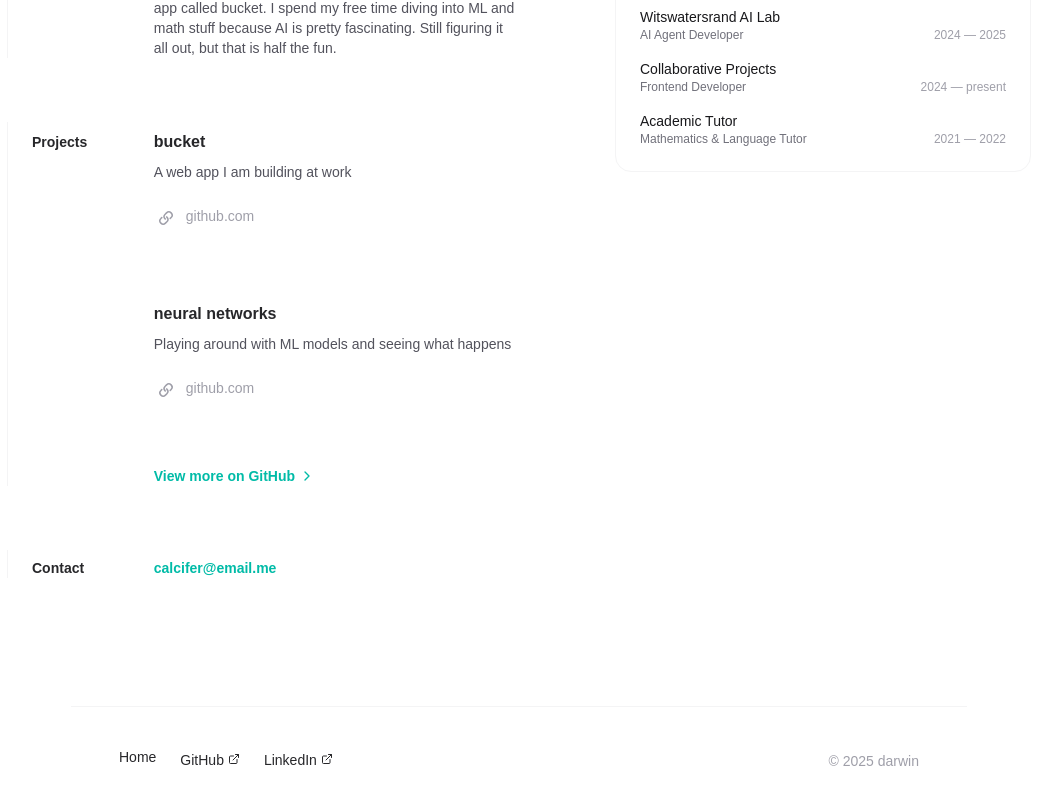
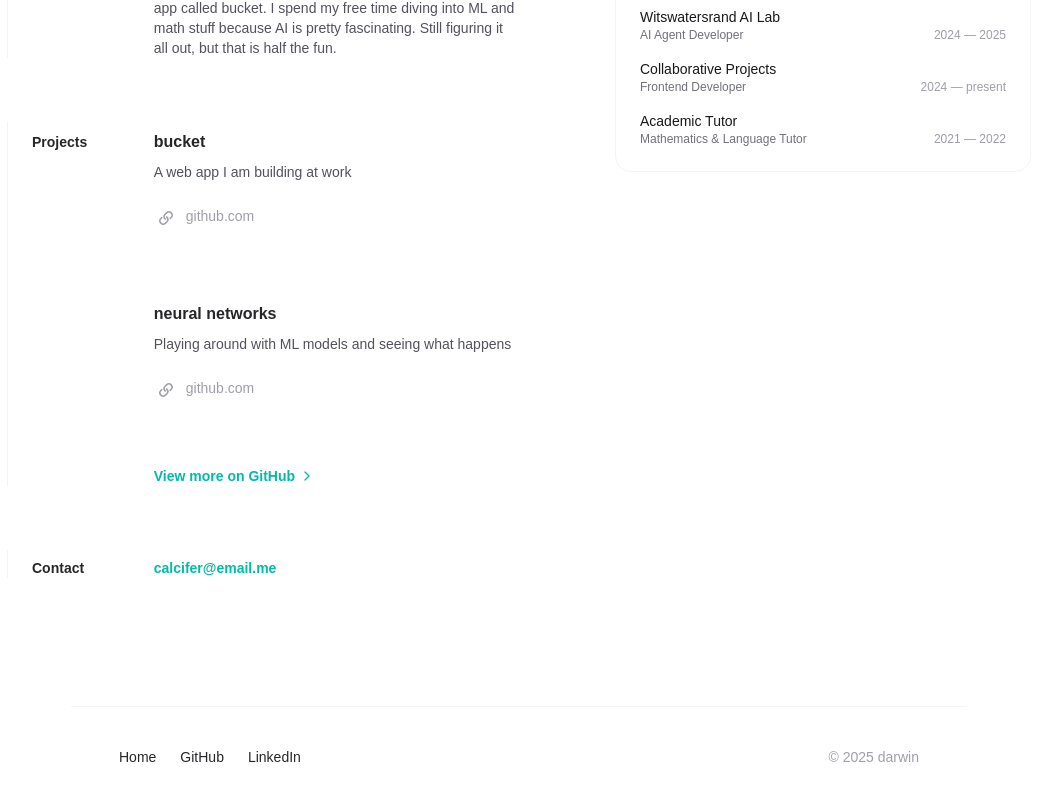
Before and after one commit to darwin-kolisi/calcifer, a Next.js app: page / in a window 1280 px wide. Shown: the part 298-1102 px from the top of the page, without its empty margins (121-1158 px from the left). Built offline with nearby package versions, Linux system fonts and the light colour scheme.

Commit message:
remove external link icons from footer & header

```diff
--- a/src/components/Footer.tsx
+++ b/src/components/Footer.tsx
@@ -1,6 +1,5 @@
 import { ContainerInner, ContainerOuter } from './Containet';
 import Link from 'next/link';
-import { ExternalLink } from 'lucide-react';
 
 function NavLink({
   href,
@@ -18,7 +17,6 @@ function NavLink({
       rel={isExternal ? 'noopener noreferrer' : undefined}
       className="transition hover:text-sky-700 dark:hover:text-sky-600">
       {children}
-      {isExternal && <ExternalLink className="mb-1 ml-1 inline w-3" />}
     </Link>
   );
 }
--- a/src/components/Header.tsx
+++ b/src/components/Header.tsx
@@ -5,7 +5,6 @@ import { useEffect, useState } from 'react';
 import { useTheme } from 'next-themes';
 import { Container } from './Containet';
 import { usePathname } from 'next/navigation';
-import { ExternalLink } from 'lucide-react';
 
 function GitHubIcon(props: React.ComponentPropsWithoutRef<'svg'>) {
   return (
```
